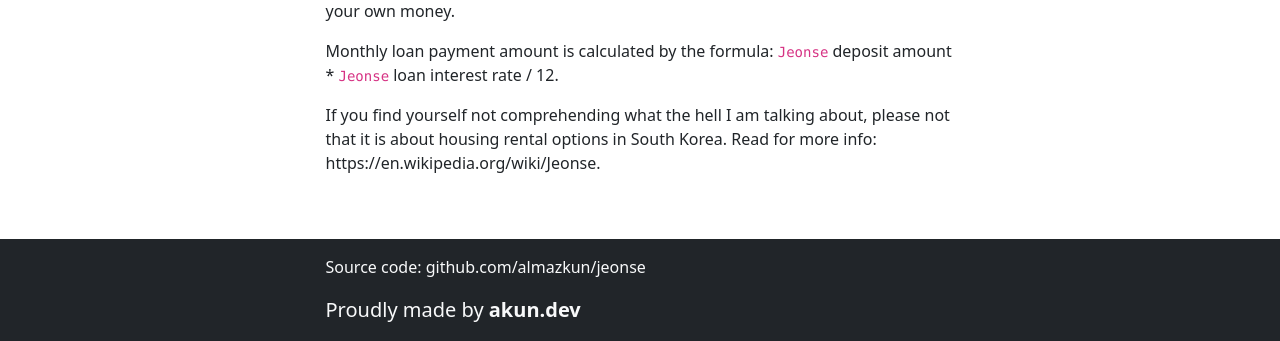
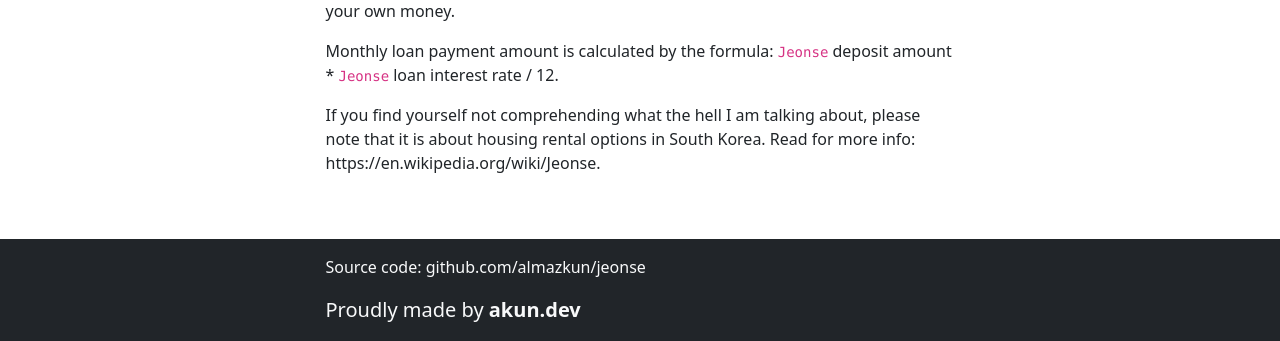
Before and after one commit to almazkun/jeonse, a Django app: page /my/listing/create/ in a window 1280 px wide. Shown: the part 1468-1809 px from the top of the page. Run offline with Django 4.2, Linux system fonts and the light colour scheme; the visitor is signed in with stand-in values (Sample User, id 1); data that the repository does not hold is empty; some libraries are stand-ins or nearby versions.

Commit message:
one typo

```diff
--- a/templates/listing/create.html
+++ b/templates/listing/create.html
@@ -35,7 +35,7 @@
         <p>Monthly loan payment amount is calculated by the formula: <code>Jeonse</code> deposit amount *
             <code>Jeonse</code> loan interest rate / 12.</p>
 
-        <p>If you find yourself not comprehending what the hell I am talking about, please not that it is about housing
+        <p>If you find yourself not comprehending what the hell I am talking about, please note that it is about housing
             rental options in South Korea. Read for more info: https://en.wikipedia.org/wiki/Jeonse.</p>
     </div>
 {% endblock %}
```
Also changed, not shown: README.md.
